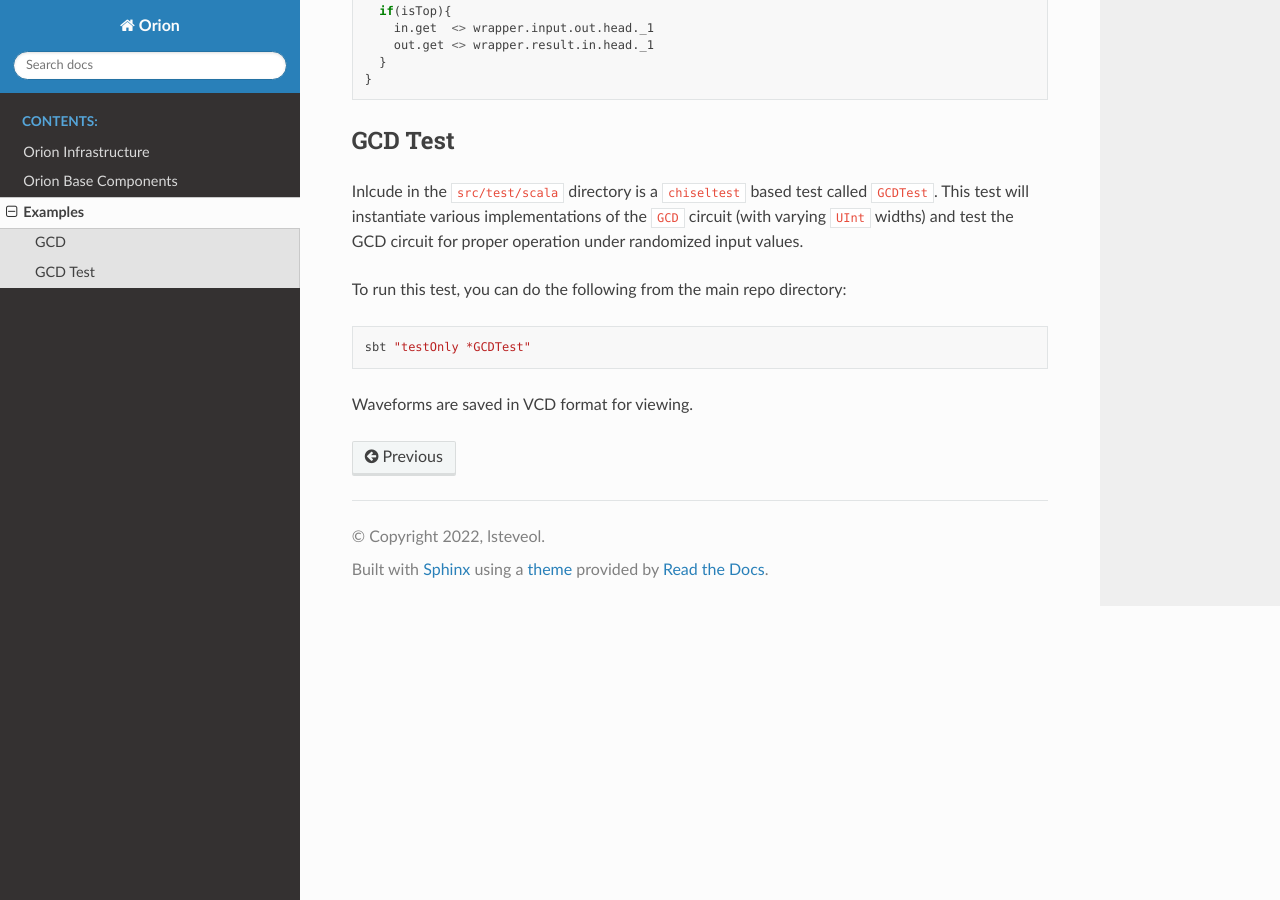
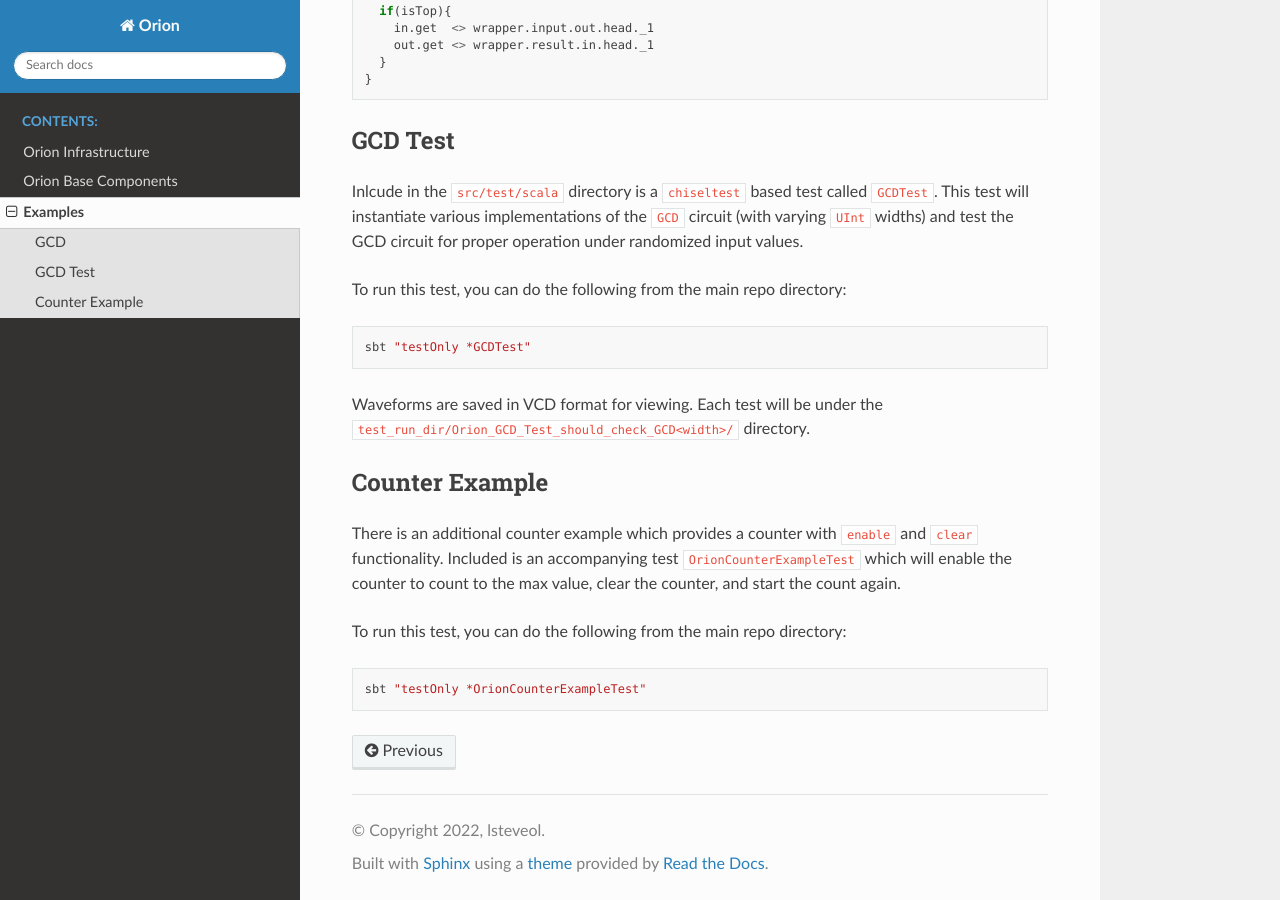
Before and after one commit to lsteveol/orion, a Sphinx documentation site: the page built from docs/source/examples.rst, in a window 1280 px wide and 900 px high, scrolled down 2223 px. Built offline with Sphinx 7.4.7 and the Read the Docs theme 2.0.0, drawn with Linux system fonts in a browser that asks for light colours.

Commit message:
about to make public

```diff
--- a/docs/source/examples.rst
+++ b/docs/source/examples.rst
@@ -137,4 +137,17 @@ To run this test,  you can do the following from the main repo directory:
   sbt "testOnly *GCDTest"
 
 
-Waveforms are saved in VCD format for viewing.
+Waveforms are saved in VCD format for viewing. Each test will be under the ``test_run_dir/Orion_GCD_Test_should_check_GCD<width>/`` directory.
+
+
+
+Counter Example
+----------------
+There is an additional counter example which provides a counter with ``enable`` and ``clear`` functionality. Included is an accompanying
+test ``OrionCounterExampleTest`` which will enable the counter to count to the max value, clear the counter, and start the count again.
+
+To run this test, you can do the following from the main repo directory:
+
+::
+
+  sbt "testOnly *OrionCounterExampleTest"
```
Also changed, not shown: README.md (+10 -0 lines), requirements.txt (added, +34 -0 lines), 1 other file.
